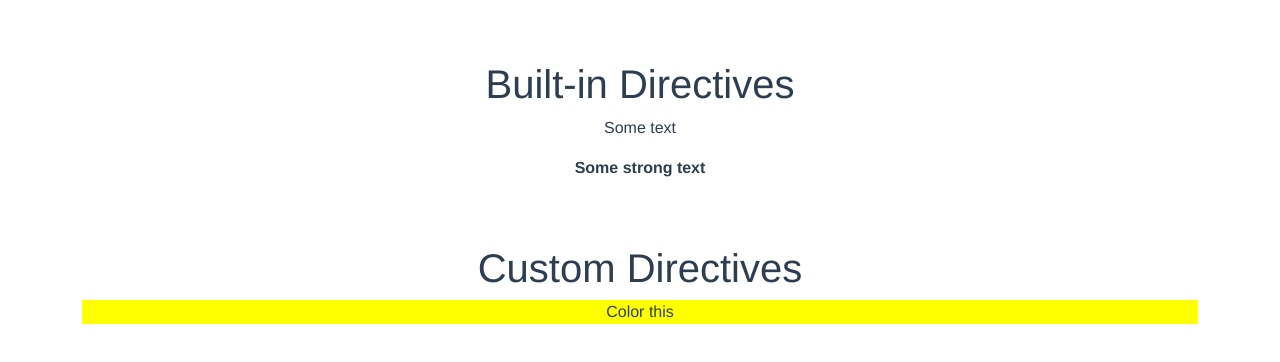
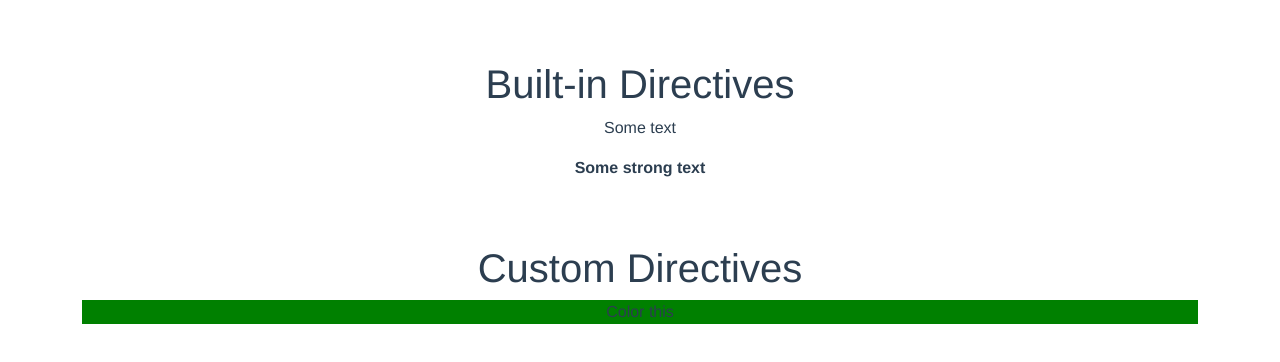
Before and after one commit to OmarHegazi94/Vuejs-Practice, a Vue app: page / in a window 1280 px wide. Shown: the top 362 px of the page. Built offline with nearby package versions, Linux system fonts and the light colour scheme.

Commit message:
default value for directive

```diff
--- a/src/App.vue
+++ b/src/App.vue
@@ -11,7 +11,7 @@
     <div class="row mt-5">
       <div class="col-12">
         <h1>Custom Directives</h1>
-        <p v-highlight="'yellow'">Color this</p>
+        <p v-highlight:background="'green'">Color this</p>
       </div>
     </div>
   </div>
--- a/src/main.js
+++ b/src/main.js
@@ -8,7 +8,12 @@ const app = createApp(App);
 
 app.directive("highlight", {
     beforeMount(el, binding) {
-        el.style.background = binding.value;
+        // el.style.background = binding.value;
+        if(binding.arg == 'background') {
+            el.style.backgroundColor = binding.value;
+        } else {
+            el.style.color = binding.value;
+        }
     },
 });
 
```
